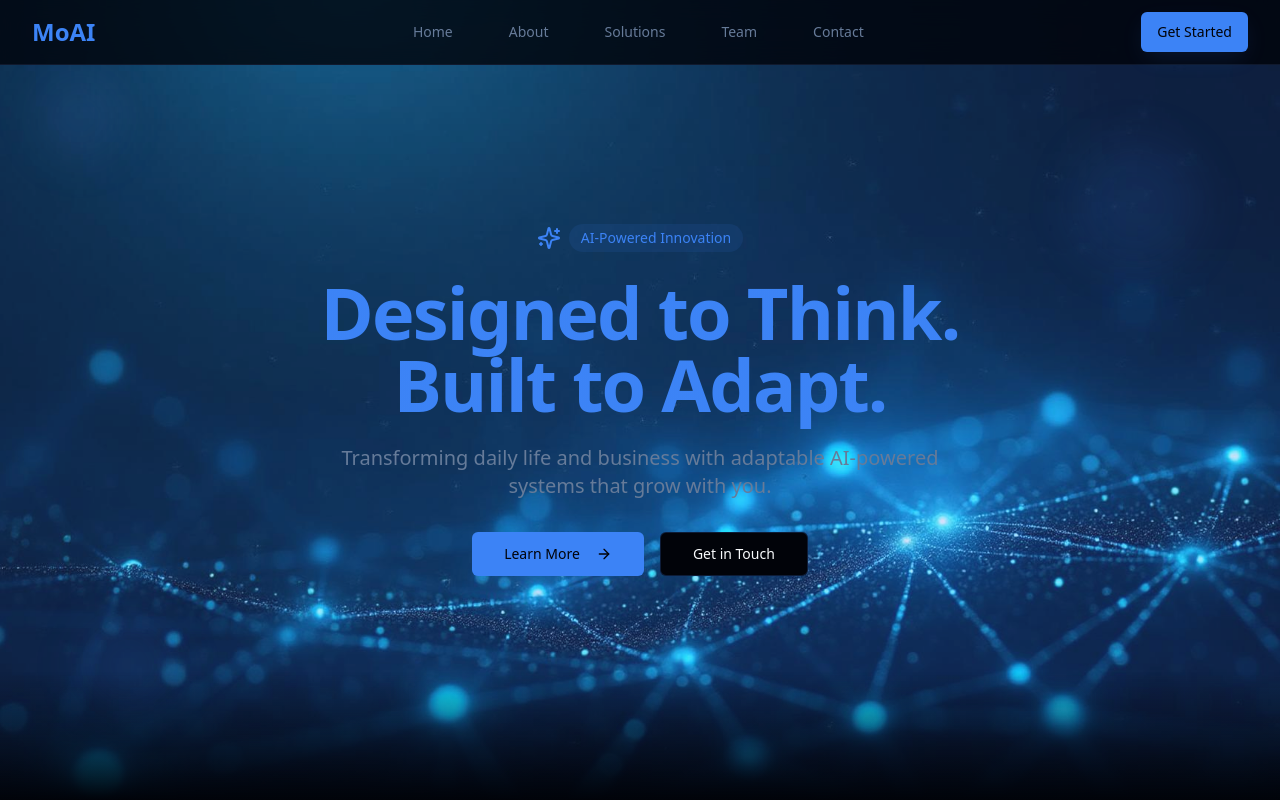
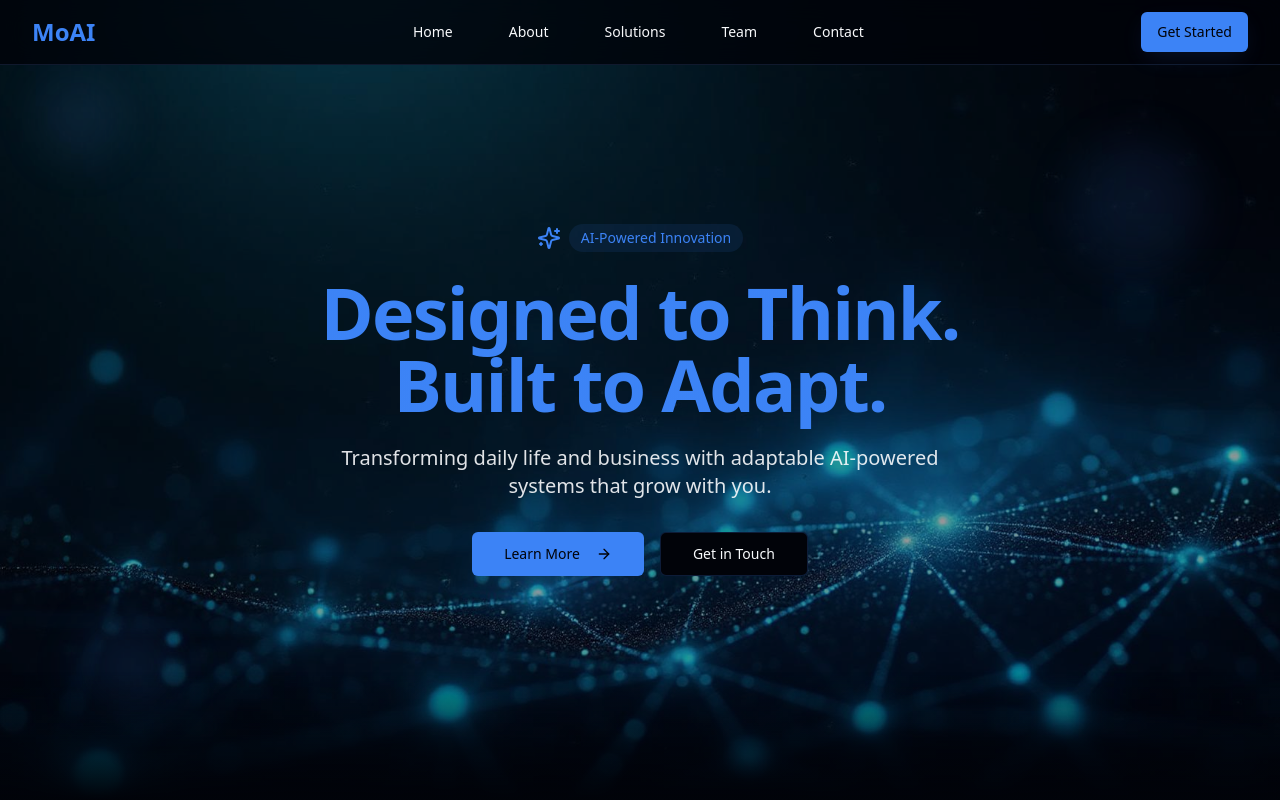
Before and after one commit to gopalen68/moai, a React (Vite) app: page / in a window 1280 px wide. Shown: the top 800 px of the page. Built offline with nearby package versions, Linux system fonts and the light colour scheme.

Commit message:
Fix header text color
Update hero text color for better readability.

```diff
--- a/src/components/Hero.tsx
+++ b/src/components/Hero.tsx
@@ -15,7 +15,7 @@ export default function Hero() {
         className="absolute inset-0 bg-cover bg-center bg-no-repeat"
         style={{ backgroundImage: `url(${heroBg})` }}
       >
-        <div className="absolute inset-0 bg-primary/20"></div>
+        <div className="absolute inset-0 bg-black/40"></div>
       </div>
 
       {/* Floating Elements */}
@@ -41,7 +41,7 @@ export default function Hero() {
             <span className="gradient-text">Built to Adapt.</span>
           </h1>
 
-          <p className="text-lg sm:text-xl text-muted-foreground mb-8 max-w-2xl mx-auto leading-relaxed">
+          <p className="text-lg sm:text-xl text-foreground/90 mb-8 max-w-2xl mx-auto leading-relaxed">
             Transforming daily life and business with adaptable AI-powered systems that grow with you.
           </p>
 
--- a/src/components/Navbar.tsx
+++ b/src/components/Navbar.tsx
@@ -36,7 +36,7 @@ export default function Navbar() {
                 <button
                   key={item.name}
                   onClick={() => scrollToSection(item.href)}
-                  className="text-muted-foreground hover:text-primary transition-colors duration-200 px-3 py-2 text-sm font-medium"
+                  className="text-foreground hover:text-primary transition-colors duration-200 px-3 py-2 text-sm font-medium"
                 >
                   {item.name}
                 </button>
```
